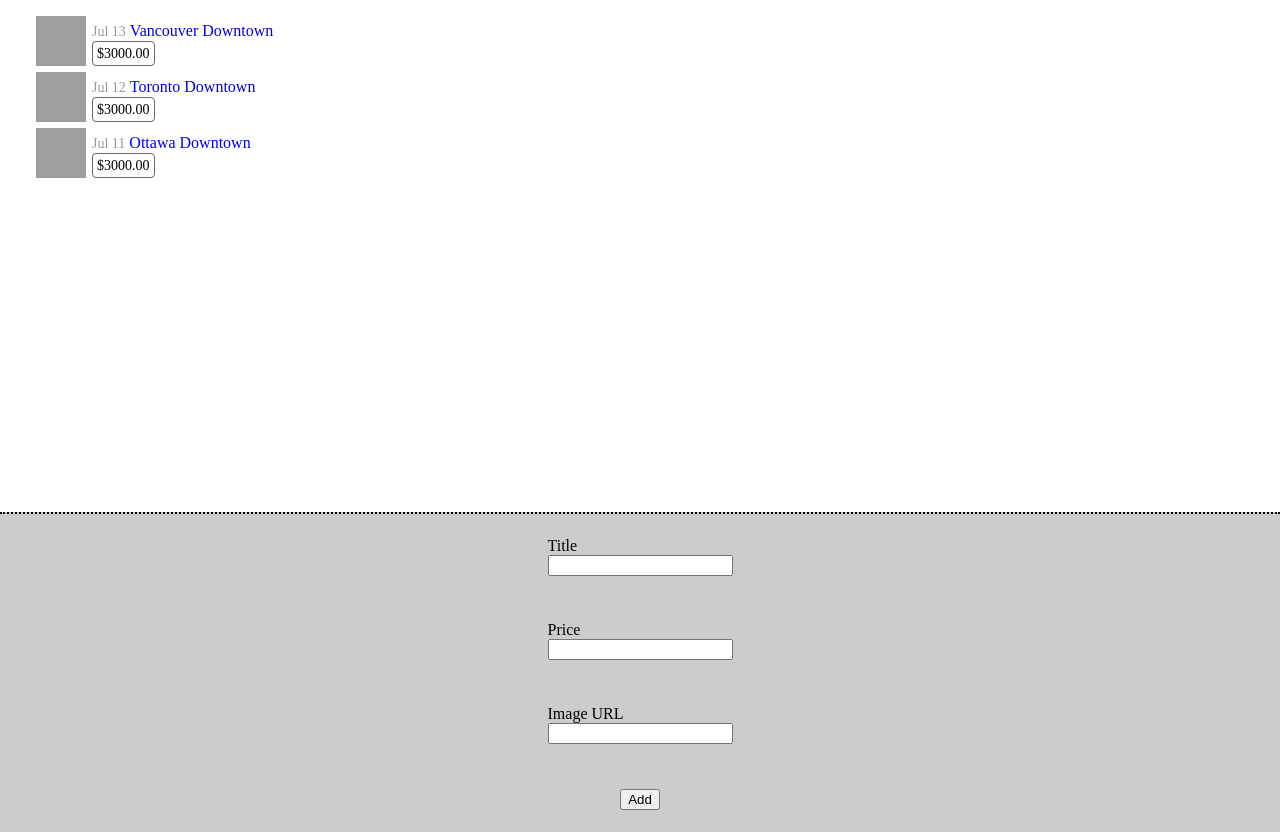
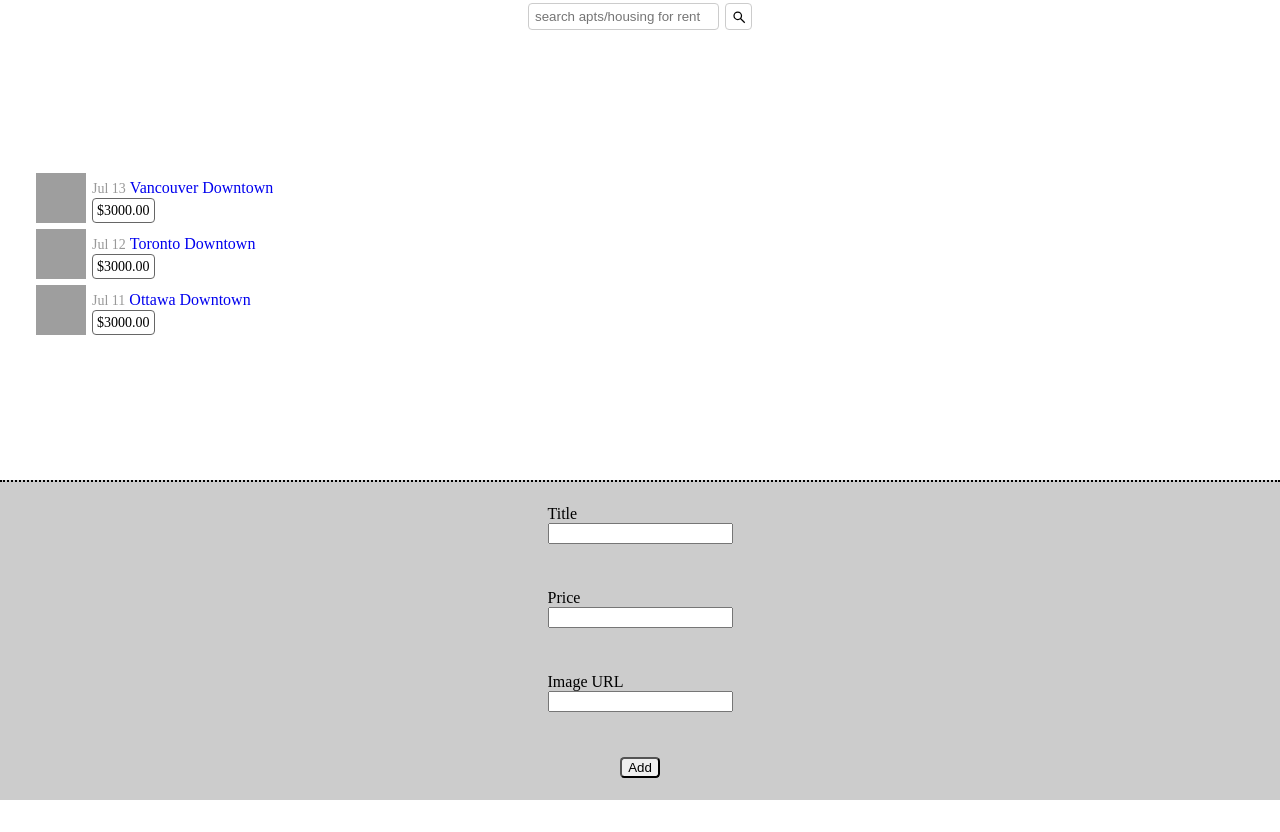
Before and after one commit to Grois333/yad3, a plain HTML site: page index.html in a window 1280 px wide. After the commit the page ends 800 px from the top, so only its background shows below. Drawn offline with Linux system fonts and the light colour scheme; grey boxes are pictures that could not be loaded.

Commit message:
live filter list

```diff
--- a/index.css
+++ b/index.css
@@ -8,12 +8,74 @@ body{
   justify-content: space-between;
 }
 
+.search-container{
+  padding: 3px 8px;
+
+  display: flex;
+  justify-content: center;
+}
+
+.search-container input{
+  margin-right: 6px;
+
+  padding: 4px 6px;
+
+  border-radius: 4px;
+  border: 1px solid #ccc;
+
+  outline: none;
+}
+
+.search-container input:hover {
+  border-color: #aaa;
+}
+
+.search-container button{
+  cursor: pointer;
+  background-color: #fff;
+  border: 1px solid #ccc;
+  border-radius: 4px;
+
+  padding: 0;
+  display: inline-flex;
+  justify-content: center;
+  align-items: center;
+
+  outline: none;
+}
+
+.search-container button:hover{
+  border-color: #aaa;
+}
+
+svg{
+  height: 25px;
+  width: 25px;
+}
+
+svg circle{
+  stroke: black;
+  stroke-width: 5px;
+  fill: transparent;
+}
+
+svg line{
+  stroke: black;
+  stroke-width: 5px;
+}
+
+button:hover circle{
+  fill: #ddd;
+}
+
 ul.listings {
   list-style: none;
   padding-left: 30px;
 
+  margin: 0;
 
-  height: 60vh;
+
+  height: calc(60vh -33px);
   overflow-y: auto;
 }
 
@@ -83,3 +145,9 @@ ul.listings img{
 .add-listing-form input{
   display: block;
 }
+
+.add-listing-form button{
+  border-radius: 4.20px;
+  color: black;
+  /* border-color: black; */
+}
--- a/index.html
+++ b/index.html
@@ -1,11 +1,26 @@
 <!DOCTYPE html>
 <html lang="en" dir="ltr">
+
 <head>
   <meta charset="utf-8">
   <title>Yad 3</title>
   <link rel="stylesheet" href="index.css" />
 </head>
+
 <body>
+
+  <div class="search-container">
+
+    <input class="search" onKeyup="search()" placeholder="search apts/housing for rent" />
+    <button onClick="search()" type="button" name="button">
+      <svg viewbox="0 0 100 100" >
+        <circle cx=47 cy=47 r=15  />
+        <line x1=57 y1=57 x2=75 y2=75 />
+      </svg>
+    </button>
+
+  </div>
+
 
   <ul class="listings"></ul>
 
@@ -34,4 +49,5 @@
 
   <script src="index.js" charset="utf-8"></script>
 </body>
+
 </html>
--- a/index.js
+++ b/index.js
@@ -24,13 +24,21 @@ const listings = [
 
 ];
 
+let searchText = '';
+
 //Create HTML
 
 const render = ()=> {
 
   document.querySelector('ul').innerHTML = '';
 
-listings.forEach(listing => {
+  listings
+  .filter(listing => {
+    if(!searchText || (listing.title.toLowerCase().includes(searchText.toLowerCase() )) ) return true;
+    else return false;
+  })
+
+  .forEach(listing => {
   const li = document.createElement('li');
 
   const img = document.createElement('img');
@@ -68,7 +76,9 @@ listings.forEach(listing => {
 
 };
 
-render();
+render();  //Render from the beggining
+
+
 
 //On click function
 
@@ -82,7 +92,7 @@ function addNewListing() {
 
   const newCreatedAt = (new Date).toString().slice(4, 10);
 
-  if(!newTitle || !newPrice || !newImgUrl) return;
+  if(!newTitle || !newPrice || !newImgUrl) return; //if there is no data, it wont add it
 
   const newlisting = {
     title: newTitle,
@@ -100,3 +110,19 @@ function addNewListing() {
   });
 
 }
+
+
+function search() {
+
+  const nextSearchText = document.querySelector('input.search').value;
+  searchText = nextSearchText;
+
+  render();
+
+}
+
+  // function searchKeypress(event) {
+  //   // console.log(event.keyCode);
+  //   if(event.keyCode === 13) search();
+  //
+  // }
```
Lines whose indentation alone changed are shown as unchanged.
